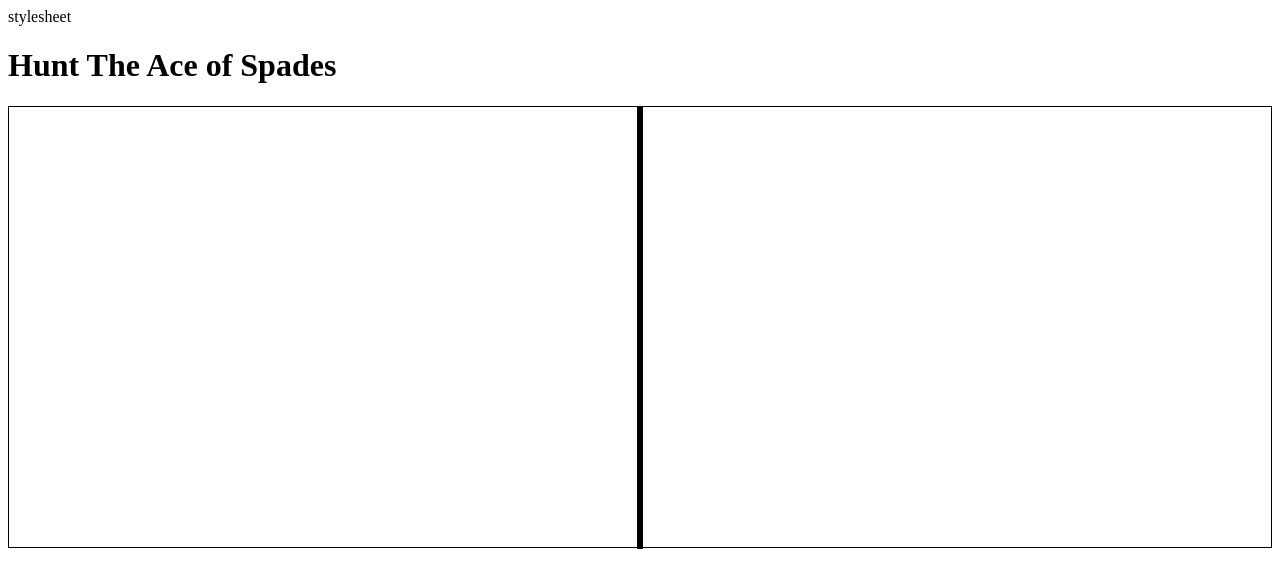
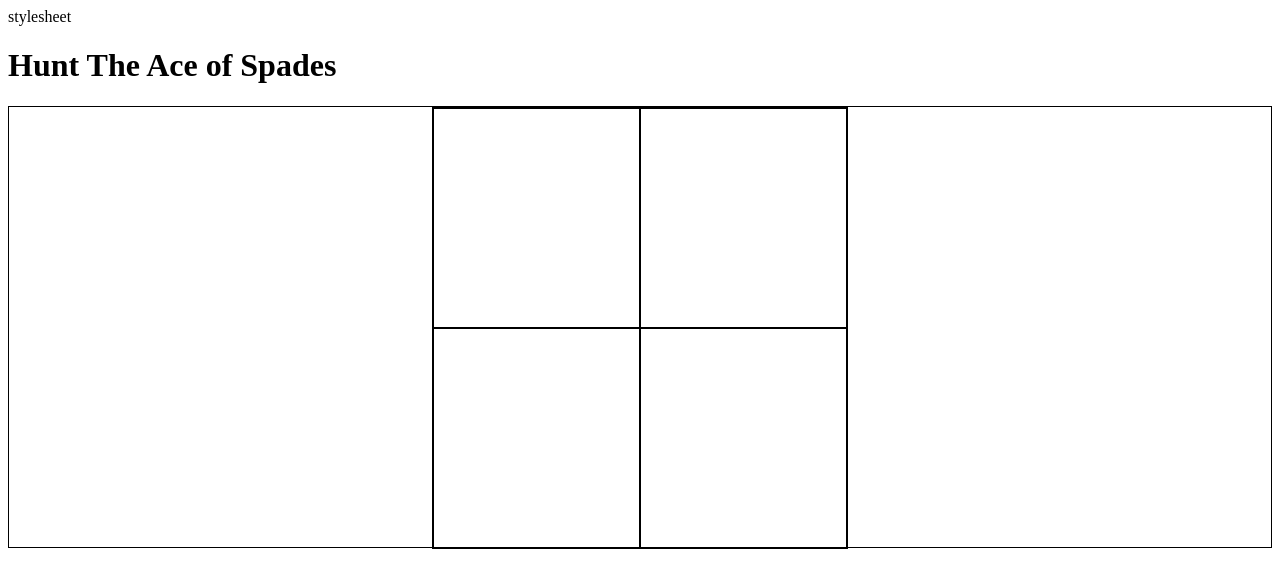
Before and after one commit to theadityanawal/Card-Game, a plain HTML site: page index.html in a window 1280 px wide. Drawn offline with Linux system fonts and the light colour scheme.

Commit message:
Correct the typo which was leading to incorrect width

```diff
--- a/style.css
+++ b/style.css
@@ -19,7 +19,7 @@ main{
 .card-container{
     position: relative;
     height: 100%;
-    width: calc(var(--card-width) * (var(--num-card) /2) + vae(--card-horizontal-space)) ;
+    width: calc(var(--card-width) * (var(--num-card) /2) + var(--card-horizontal-space)) ;
     display: grid;
     grid-template-columns: 1fr 1fr;
     grid-template-rows: 1fr 1fr;
```
